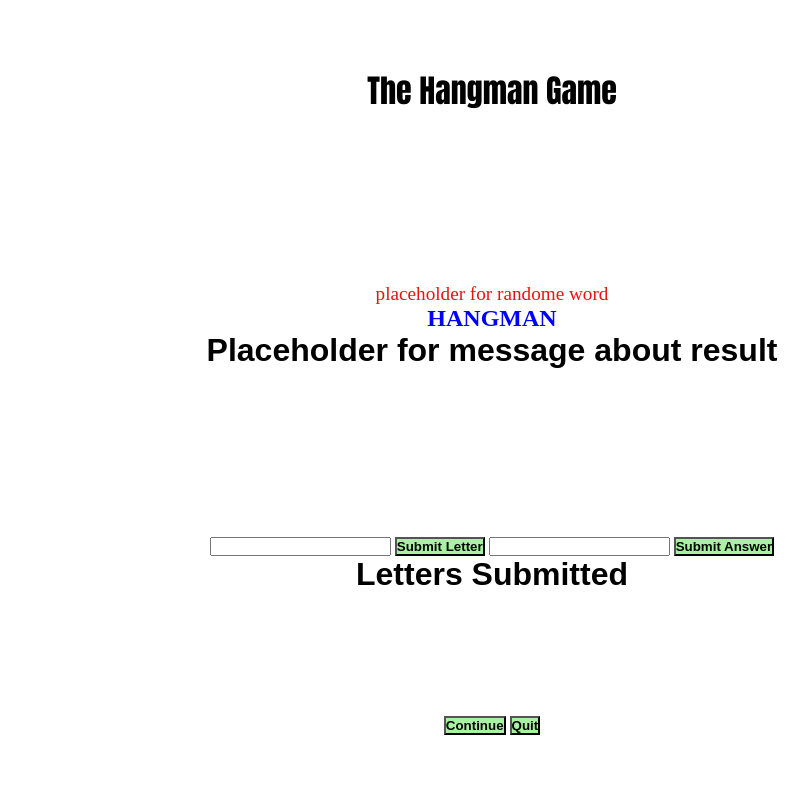
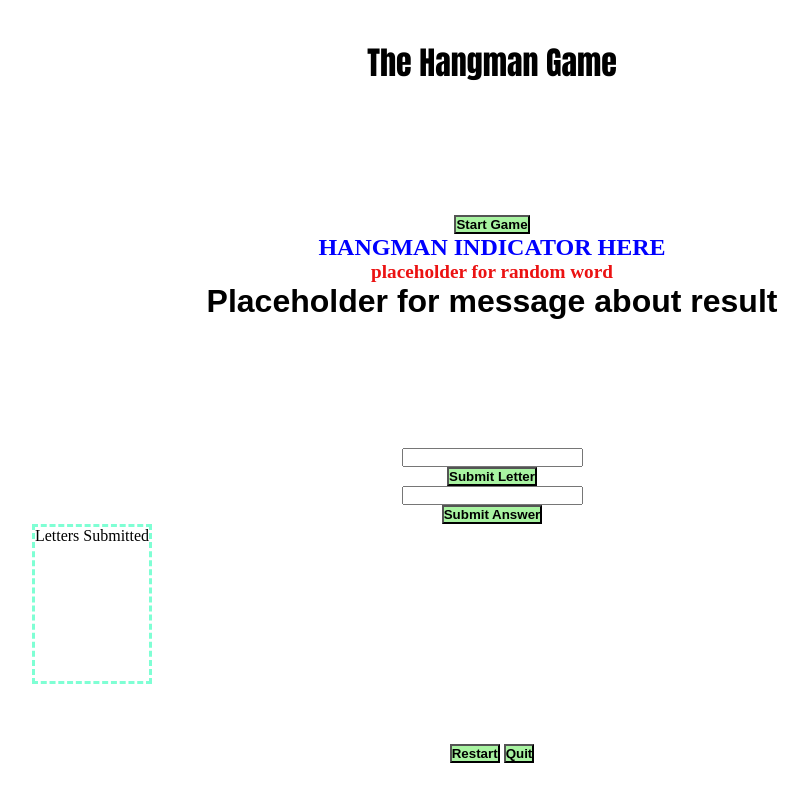
Before and after one commit to smith-test/hangman-game, a website: page index.html in a window 1280 px wide. Shown: the whole page, without its empty margins (148-956 px from the left). Drawn offline with Linux system fonts and the light colour scheme.

Commit message:
changes as of 5/20

```diff
--- a/css/style.css
+++ b/css/style.css
@@ -8,14 +8,13 @@
     height: 100vh;
     flex-direction: column;
     display: grid;
-    grid-area: auto;
+    grid-template-rows: 1fr 1fr;
    }
 
    h1 {
     font-family: Impact, Haettenschweiler;
     font-size: xx-large;
-    padding-bottom: 10%
-    ;
+    padding-bottom: 10%;
    }
 
    h2 {
@@ -26,27 +25,29 @@
      word-spacing: 3%;
      font-size: larger;
      color: #eb1212;
+     border-color: blue
    }
 
-     h3 {
+  h4 {
     font-family: arial;
     font-size: xx-large;
     padding-bottom: 10%
     ;
    }
-  .buttons {
+
+   .buttons {
     background-color: rgb(168, 243, 161);
     color: black;
     font-weight: 800;
  }
 
-  .mb-30 {
-    margin-bottom: 40px;
-  }
-
-  .submittedLetters {
+   .submittedLetters {
     display: grid;
     height: 20vh;
+    border-color: aquamarine;
+    border-style: dashed;
+    margin-right: 800px;
+    margin-bottom: 60px;
 
   }
  * {
--- a/index.html
+++ b/index.html
@@ -8,27 +8,32 @@
     <script defer src="js/main.js"></script>
 </head>
 <body class="flex-center">
-    <h1 class="mb-30">The Hangman Game</h1>
-     <div id="randomWord" class="randomWord" >placeholder for randome word</div>
-    <div id="wrong">
-        <h2 id="changeLetterColor">HANGMAN</h2>
-    </div>
-    <h3 class="message-header mb-30">Placeholder for message about result</h3>
-    <div>
-        <input id="nextLetter" class="input">
+    <h1>The Hangman Game</h1>
+    <button id="startButton" class="buttons">Start Game</button>
+
+    <script>
+    const startButtonEl = document.getElementById("startButton");
+    startButtonEl.addEventListener('click', handleStart);
+    function handleStart() {
+    console.log("User clicked Start");
+    }
+    </script>
+
+    <h2 id="hangManIdicator">HANGMAN INDICATOR HERE</h2>
+    <h3 class="randomWord" >placeholder for random word</h3>
+    <h4 class="message-header">Placeholder for message about result</h4>
+    <input id="nextLetter" class="input" title="letter">
     <button  class="buttons" id="submitLetter">Submit Letter</button>
-    <input id="finalAnswer" class="input">
-    <button class="buttons"  id="submitAnswer">Submit Answer</button>
+     <input id="finalAnswer" class="input" title="answer">
+     <button class="buttons"  id="submitAnswer">Submit Answer</button>
     </div>
     <div class="submittedLetters" name="Letters Submitted">
-        <h3>Letters Submitted</h3>
-        <div>
-            <ul title="Letters Submitted" id="wrongLetter"></ul>
-        </div>
-        </div>
+       Letters Submitted
+        <ul title="Letters Submitted" id="wrongLetter"></ul>
+    </div>
     <div id="gameStatus">
-    <button class="buttons">Continue</button>
-    <button class="buttons">Quit</button>
+        <button class="buttons" id="restartGame">Restart</button>
+        <button class="buttons" id="quitGame">Quit</button>
     </div>
 </body>
 </html>
--- a/js/main.js
+++ b/js/main.js
@@ -0,0 +1 @@
+// const HANGMAN = document.getElementById(hangManIdicator);
```
Also changed, not shown: hangman.js (+71 -0 lines), package.json (added, +14 -0 lines), 1 other file.
